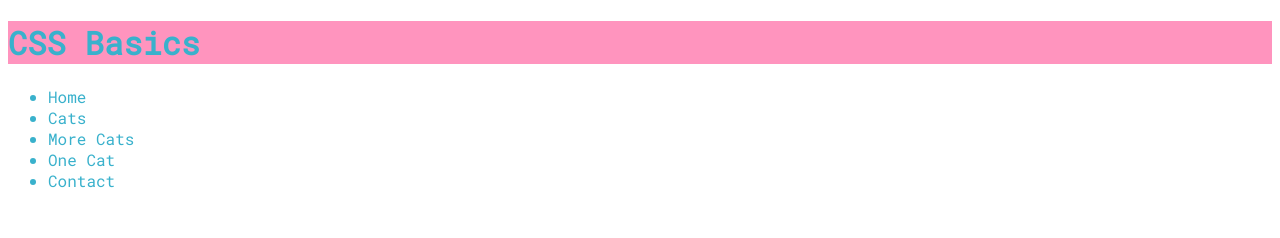
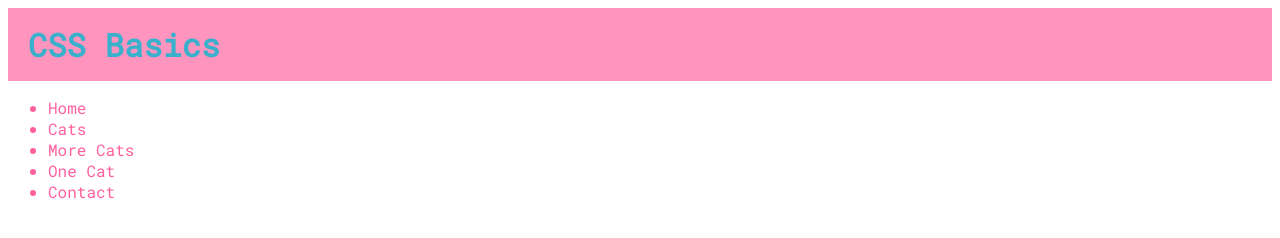
Before and after one commit to A-DiRusso/improved-sniffle, a plain HTML site: page index.html in a window 1280 px wide. Drawn offline with Linux system fonts and the light colour scheme.

Commit message:
modifies main-title

```diff
--- a/stylesheets/index.css
+++ b/stylesheets/index.css
@@ -7,9 +7,22 @@ can be mulit-line */
 
 .main-title {
     background: rgba(255, 96, 158, 0.671);
+    /* this */
+    /* padding-top: 15px;
+    padding-bottom: 15px;
+    padding-left: 20px;
+    padding-right: 20px; */
+    /* equals this */
+    padding: 15px 20px;
+    margin: 0;
 }
 
-.fancy-font, .navbar {
+.fancy-font {
     font-family: 'Roboto Mono', monospace;
     color: rgb(57, 177, 204);
 }
+
+.navbar {
+    font-family: 'Roboto Mono', monospace;
+    color: rgb(255, 96, 158);
+}
```
